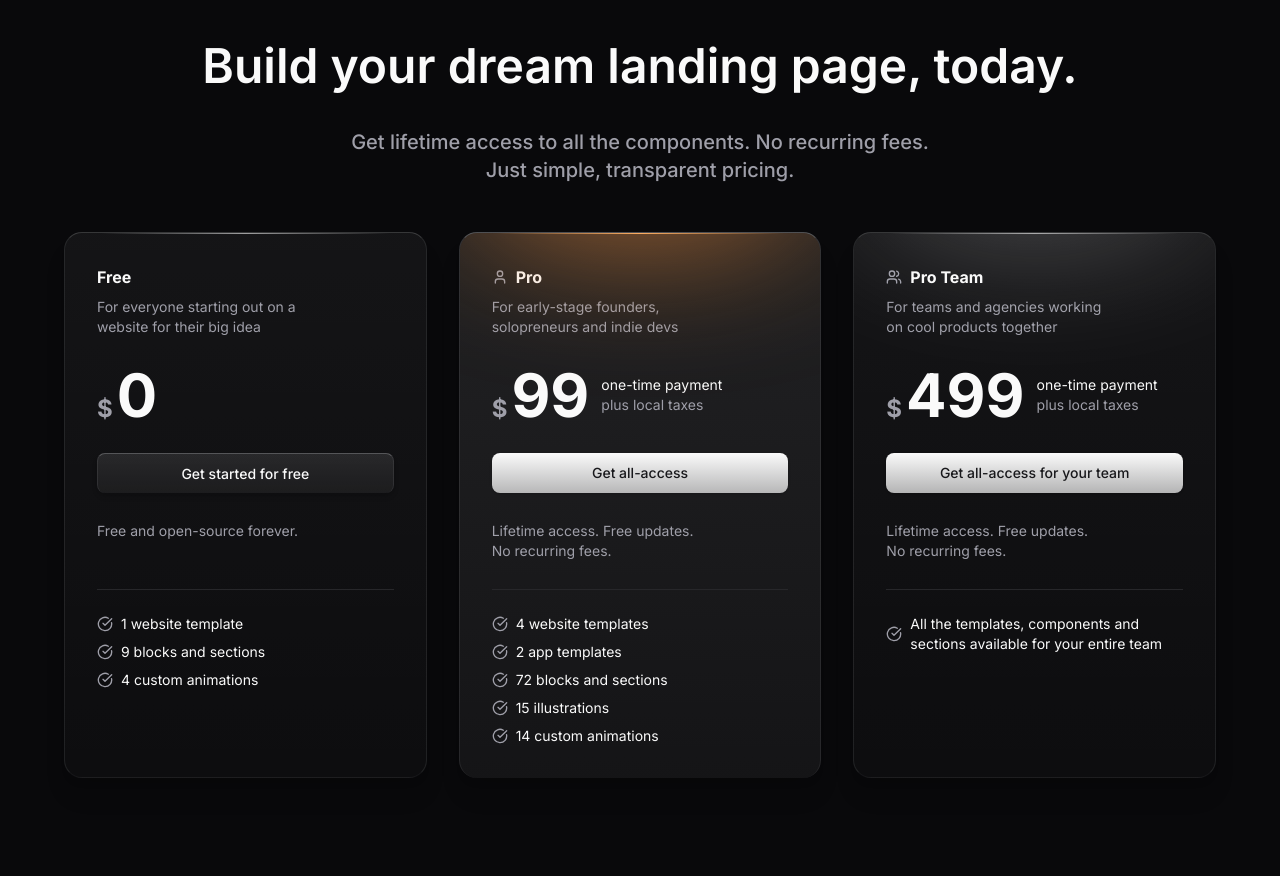
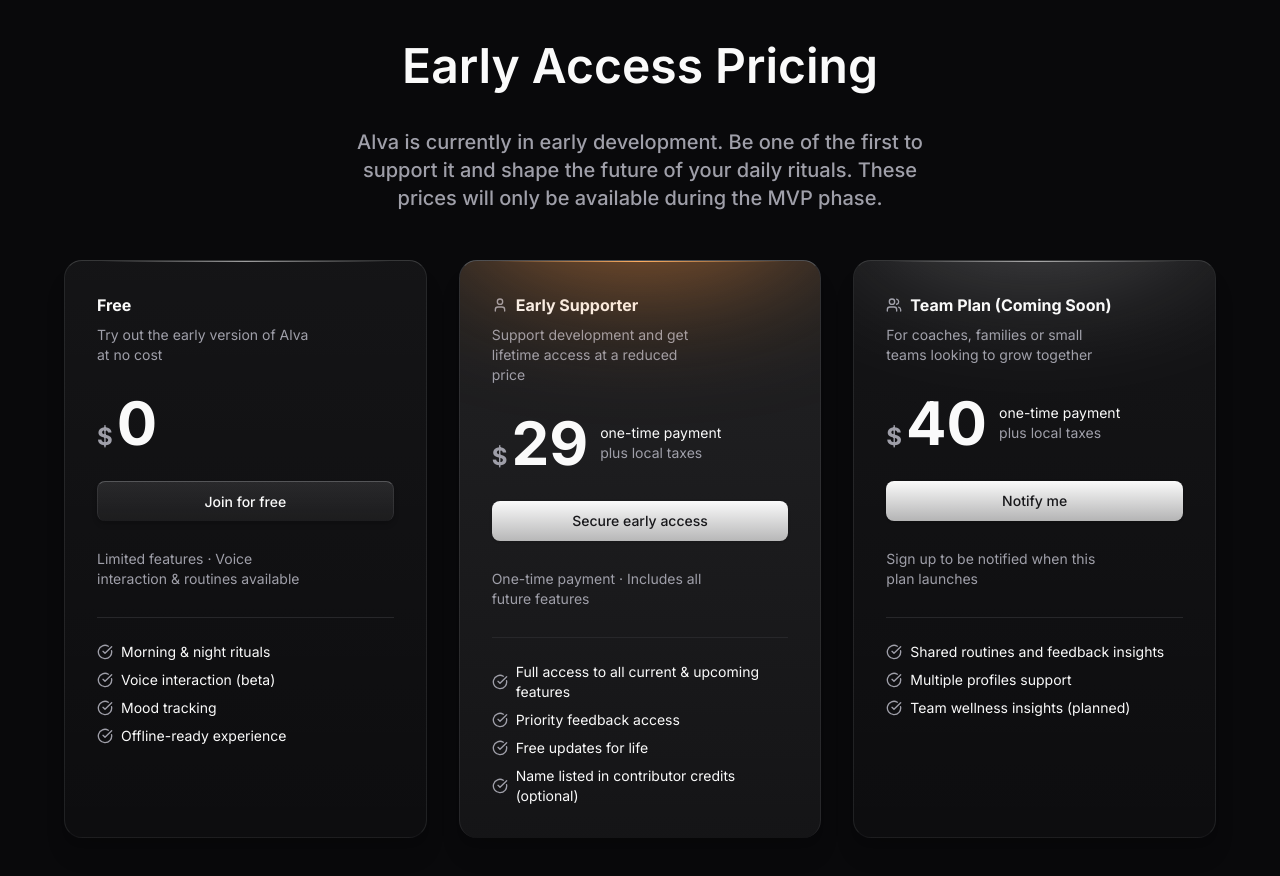
Before and after one commit to DiegoCM1/Alva, a Next.js app: page / in a window 1280 px wide. Shown: the part 2600-3476 px from the top of the page. Built offline with nearby package versions, Linux system fonts and the light colour scheme.

Commit message:
Customized pricing options

```diff
--- a/components/sections/pricing/default.tsx
+++ b/components/sections/pricing/default.tsx
@@ -13,60 +13,63 @@
 }
 
 export default function Pricing({
-  title = "Build your dream landing page, today.",
-  description = "Get lifetime access to all the components. No recurring fees. Just simple, transparent pricing.",
+  title = "Early Access Pricing",
+  description = "Alva is currently in early development. Be one of the first to support it and shape the future of your daily rituals. These prices will only be available during the MVP phase.",
   plans = [
     {
       name: "Free",
-      description: "For everyone starting out on a website for their big idea",
+      description: "Try out the early version of Alva at no cost",
       price: 0,
-      priceNote: "Free and open-source forever.",
+      priceNote: "Limited features · Voice interaction & routines available",
       cta: {
         variant: "glow",
-        label: "Get started for free",
-        href: "/docs/getting-started/introduction",
+        label: "Join for free",
+        href: "/#contact", // or early access waitlist link
       },
       features: [
-        "1 website template",
-        "9 blocks and sections",
-        "4 custom animations",
+        "Morning & night rituals",
+        "Voice interaction (beta)",
+        "Mood tracking",
+        "Offline-ready experience",
       ],
       variant: "default",
-      className: "hidden lg:flex",
     },
     {
-      name: "Pro",
+      name: "Early Supporter",
       icon: <User className="size-4" />,
-      description: "For early-stage founders, solopreneurs and indie devs",
-      price: 99,
-      priceNote: "Lifetime access. Free updates. No recurring fees.",
+      description:
+        "Support development and get lifetime access at a reduced price",
+      price: 29,
+      priceNote: "One-time payment · Includes all future features",
       cta: {
         variant: "default",
-        label: "Get all-access",
-        href: siteConfig.pricing.pro,
+        label: "Secure early access",
+        href: siteConfig.pricing.pro || "/#contact",
       },
       features: [
-        `${siteConfig.stats.websiteTemplates} website templates`,
-        `${siteConfig.stats.appTemplates} app templates`,
-        `${siteConfig.stats.sections} blocks and sections`,
-        `${siteConfig.stats.illustrations} illustrations`,
-        `${siteConfig.stats.animations} custom animations`,
+        "Full access to all current & upcoming features",
+        "Priority feedback access",
+        "Free updates for life",
+        "Name listed in contributor credits (optional)",
       ],
       variant: "glow-brand",
     },
     {
-      name: "Pro Team",
+      name: "Team Plan (Coming Soon)",
       icon: <Users className="size-4" />,
-      description: "For teams and agencies working on cool products together",
-      price: 499,
-      priceNote: "Lifetime access. Free updates. No recurring fees.",
+      description:
+        "For coaches, families or small teams looking to grow together",
+      price: 40,
+      priceNote: "Sign up to be notified when this plan launches",
       cta: {
         variant: "default",
-        label: "Get all-access for your team",
-        href: siteConfig.pricing.team,
+        label: "Notify me",
+        href: "/#contact", // or a waitlist form
       },
       features: [
-        "All the templates, components and sections available for your entire team",
+        "Shared routines and feedback insights",
+        "Multiple profiles support",
+        "Team wellness insights (planned)",
       ],
       variant: "glow",
     },
```
